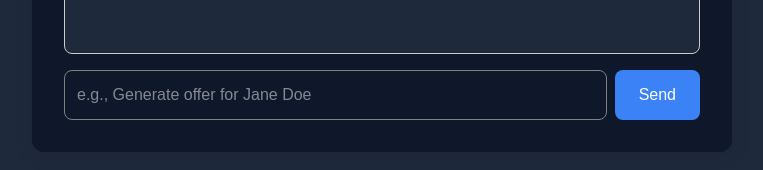
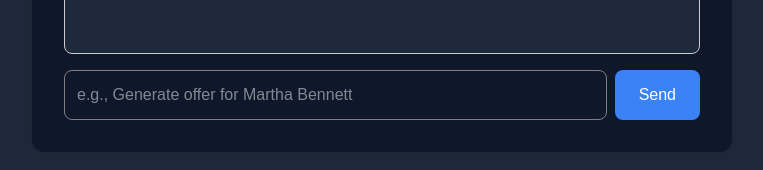
Before and after one commit to frozenexplorer/agentic-letter-generator, a Next.js app in the folder frontend/: page / in a window 1280 px wide. Shown: the part 418-588 px from the top of the page, without its empty margins (258-1021 px from the left). Built offline with nearby package versions, Linux system fonts and the light colour scheme.

Commit message:
Small Changes

```diff
--- a/frontend/src/app/page.tsx
+++ b/frontend/src/app/page.tsx
@@ -141,7 +141,7 @@ export default function Home() {
             type="text"
             value={input}
             onChange={(e) => setInput(e.target.value)}
-            placeholder="e.g., Generate offer for Jane Doe"
+            placeholder="e.g., Generate offer for Martha Bennett"
             style={{
               flex: 1,
               padding: "0.75rem",
```
